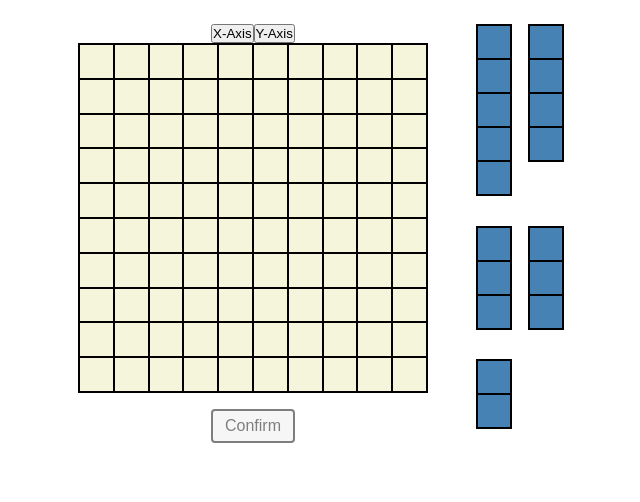
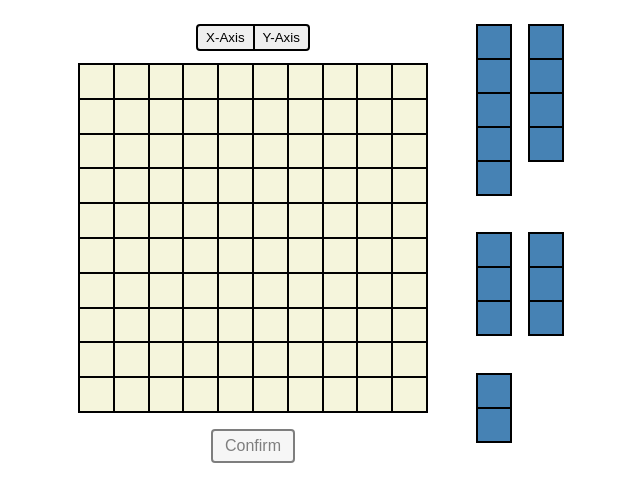
Before and after one commit to itsEmadK/odin-battleship, a website built with webpack: page src/template.html in a window 1280 px wide. Shown: the whole page, without its empty margins (319-959 px from the left). Built offline with nearby package versions, Linux system fonts and the light colour scheme.

Commit message:
Style axis buttons

```diff
--- a/src/styles.css
+++ b/src/styles.css
@@ -191,3 +191,38 @@ button.confirm.enabled:hover {
 button.confirm.enabled:active {
     background-color: rgb(206, 206, 206);
 }
+
+button.x-axis,
+button.y-axis {
+    appearance: none;
+    border-radius: 4px;
+    padding: 4px 8px;
+    margin-bottom: 12px;
+    border: 2px solid black;
+}
+
+button.x-axis {
+    border-top-right-radius: 0;
+    border-bottom-right-radius: 0;
+}
+
+button.y-axis {
+    border-top-left-radius: 0;
+    border-bottom-left-radius: 0;
+    border-left: none;
+}
+
+button.x-axis.selected,
+button.y-axis.selected {
+    background-color: rgb(154, 203, 243);
+}
+
+button.x-axis:not(.selected):hover,
+button.y-axis:not(.selected):hover {
+    background-color: rgb(204, 210, 217);
+}
+
+button.x-axis:not(.selected):active,
+button.y-axis:not(.selected):active {
+    background-color: rgb(185, 199, 211);
+}
```
